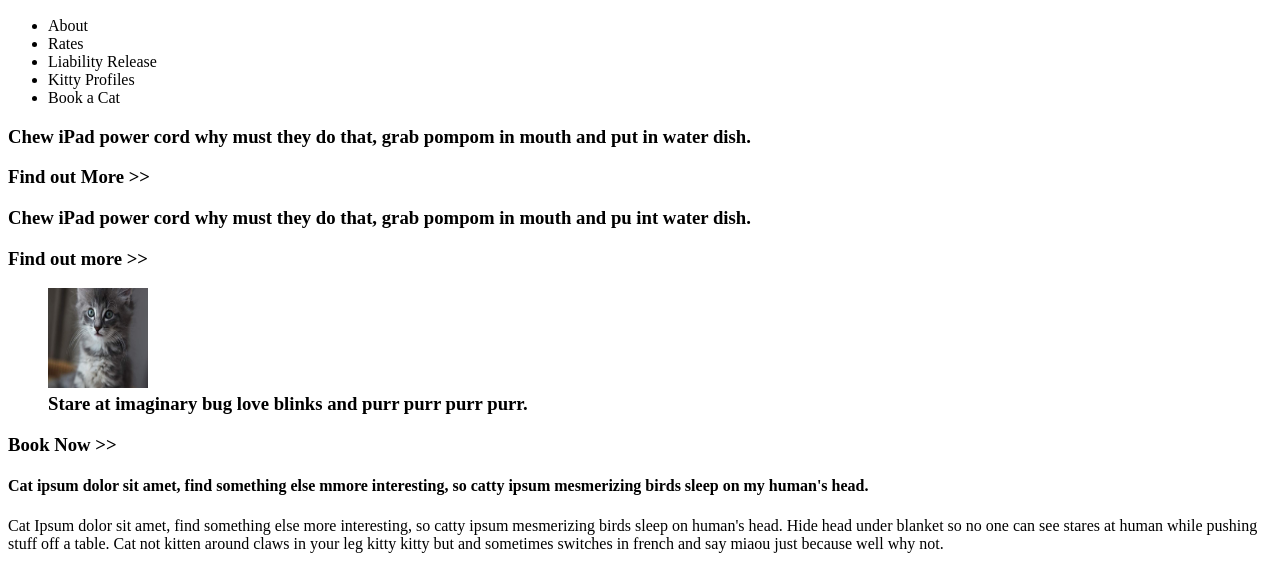
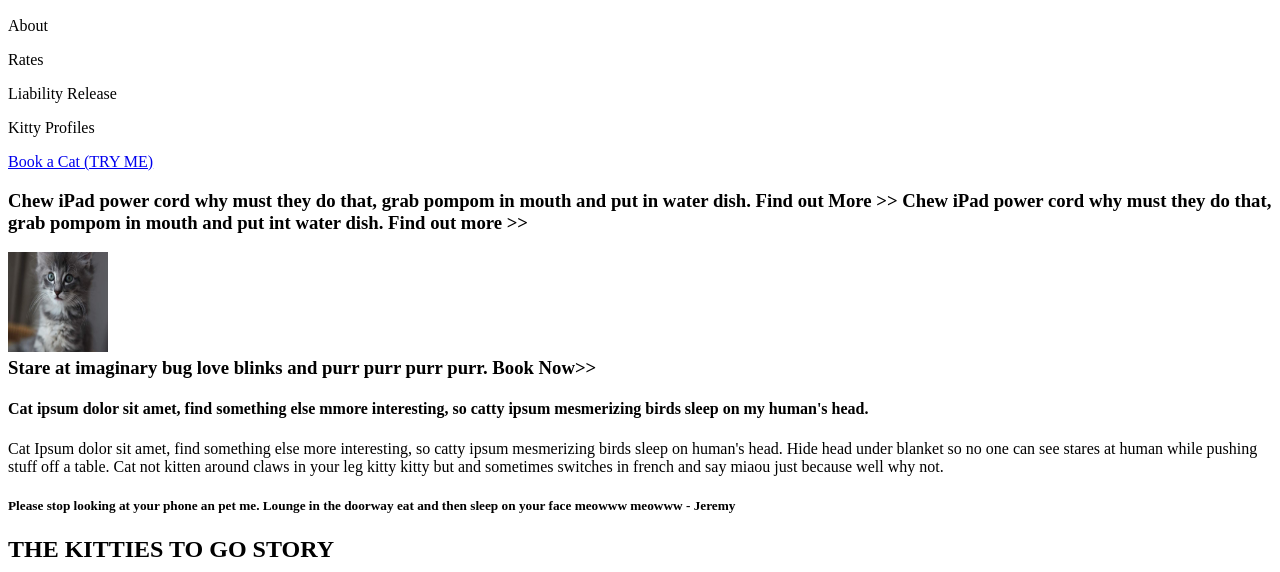
Before and after one commit to felixvagus/Portfolio, a plain HTML site: page mockup-assignment.html in a window 1280 px wide. Shown: the part 110-682 px from the top of the page. Drawn offline with Linux system fonts and the light colour scheme.

Commit message:
updated mockup assignment

```diff
--- a/mockup-assignment.html
+++ b/mockup-assignment.html
@@ -9,31 +9,28 @@
 <header>
   <h1>KITTIES TO GO!</h1>
   <h2>Seattle's premiere drive-thru cat rentals</h2>
+  <nav>
+      <p>About</p>
+      <p>Rates</p>
+      <p>Liability Release</p>
+      <p>Kitty Profiles</p>
+      <a href="mockup-assignment-2.html">Book a Cat (TRY ME)</a>
+  </nav>
 </header>
-<nav>
-  <ul>
-    <li>About</li>
-    <li>Rates</li>
-    <li>Liability Release</li>
-    <li>Kitty Profiles</li>
-    <li>Book a Cat</li>
-  </ul>
-</nav>
   <aside>
     <section>
     <h3>
-      <p>Chew iPad power cord why must they do that, grab pompom in mouth and put in water dish.</p>
+      Chew iPad power cord why must they do that, grab pompom in mouth and put
+      in water dish.
       <a>Find out More >></a>
-      <p>Chew iPad power cord why must they do that, grab pompom in mouth and pu int water dish.</p>
+      Chew iPad power cord why must they do that, grab pompom in mouth and put
+      int water dish.
       <a>Find out more >></a>
     </h3>
     <h3>
-      <p></p>
-      <figure>
       <img src="images/mockup-sidebar-cat.jpg" height="100" width="100" alt="spooky cat.">
-      <figcaption>Stare at imaginary bug love blinks and purr purr purr purr.</figcaption>
-      </figure>
-      <a>Book Now >></a>
+      <figcaption>Stare at imaginary bug love blinks and purr purr purr purr.
+      <a>Book Now>></a>
     </h3>
     </section>
   </aside>
```
Also changed, not shown: mockup-assignment-2.html (added, +15 -0 lines).
